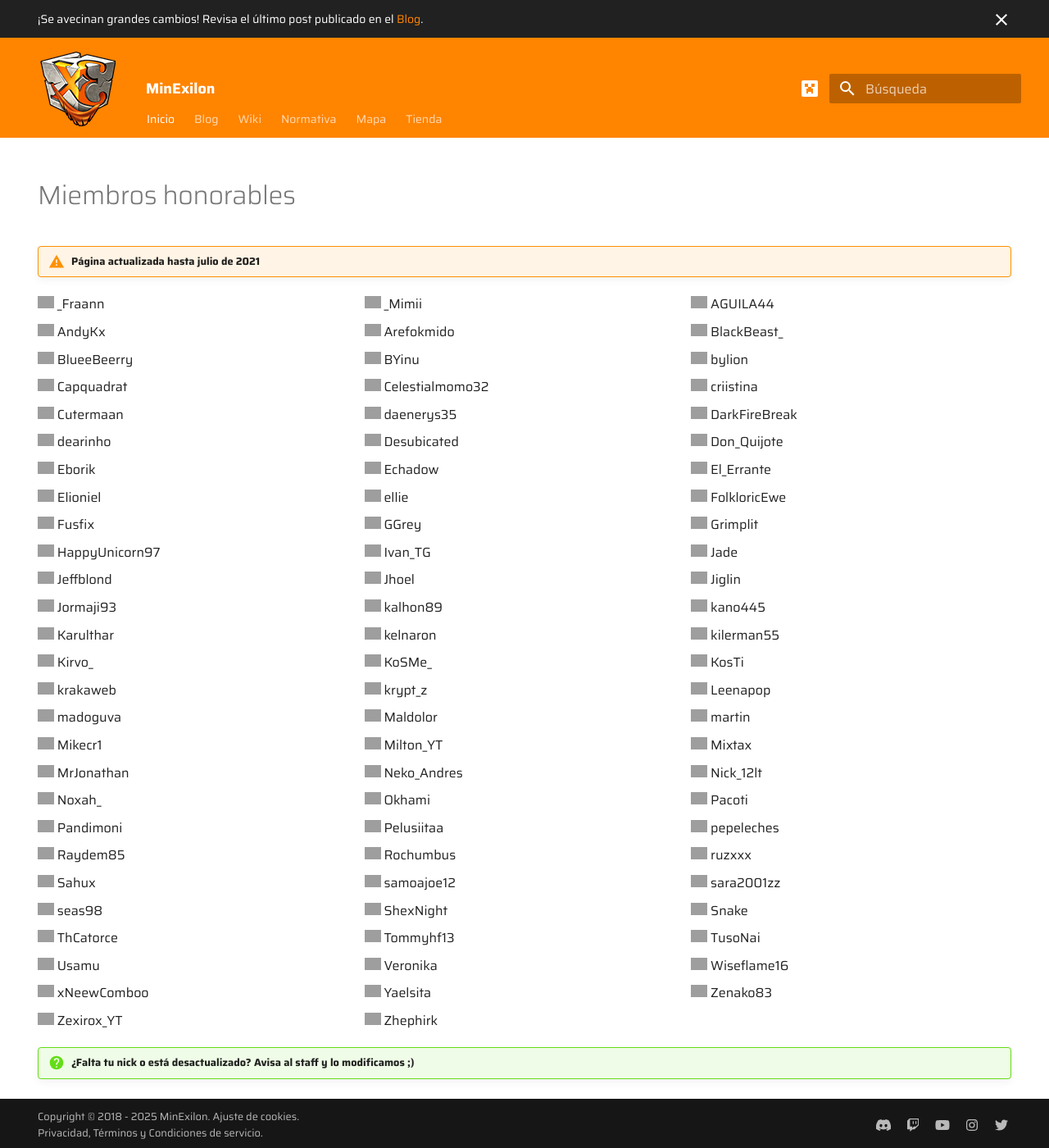
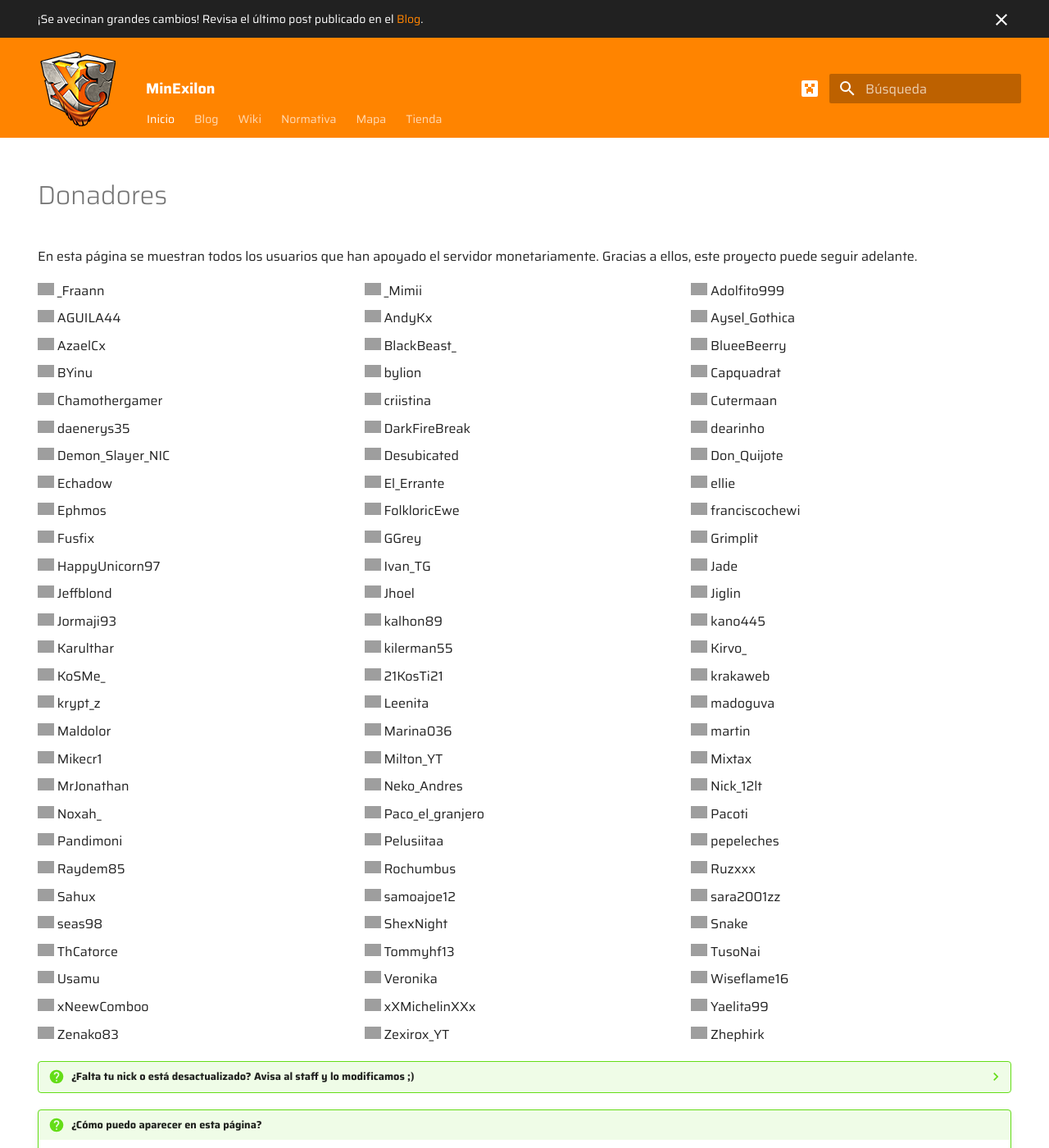
Before and after one commit to MinExilon/Website, an MkDocs documentation site: the page built from docs/donadores.md, in a window 1280 px wide and 1400 px high. Shown: the whole window at 82% size. Built offline with MkDocs 1.6.1 and Material for MkDocs 9.7.7, drawn with Linux system fonts in a browser that asks for light colours; some of the changed text lies outside the part shown; grey boxes are pictures that could not be loaded.

Commit message:
Update community images and nicknames

```diff
--- a/docs/donadores.md
+++ b/docs/donadores.md
@@ -2,11 +2,11 @@
 hide:
   - navigation
   - toc
-title: Miembros honorables
+title: Donadores
 ---
-# Miembros honorables
+# Donadores
 
-!!! warning "Página actualizada hasta julio de 2021"
+En esta página se muestran todos los usuarios que han apoyado el servidor monetariamente. Gracias a ellos, este proyecto puede seguir adelante.
 
 <div class="grid" markdown>
 
@@ -14,15 +14,19 @@ title: Miembros honorables
 
 ![Perfil](https://crafthead.net/avatar/9c8d657dc20a47dea61005874f136c82){ width="20px" } _Mimii
 
+![Perfil](https://crafthead.net/avatar/8667ba71b85a4004af54457a9734eed7){ width="20px" } Adolfito999
+
 ![Perfil](https://crafthead.net/avatar/defc9eb6168f49eabac4062f0a93b4ad){ width="20px" } AGUILA44
 
 ![Perfil](https://crafthead.net/avatar/c6aa817acd6a4fbc93bebcb98afff304){ width="20px" } AndyKx
 
-![Perfil](https://crafthead.net/avatar/86daf6dfcc8d4ed3acd744fd02fc1c0a){ width="20px" } Arefokmido
+![Perfil](https://crafthead.net/avatar/b9b2f7dadbeb461d89630525ccd4c4e2){ width="20px" } Aysel_Gothica
 
-![Perfil](https://crafthead.net/avatar/86daf6dfcc8d4ed3acd744fd02fc1c0a){ width="20px" } BlackBeast_
+![Perfil](https://crafthead.net/avatar/a03178c1321149e28aeb4ae4ee2639d1){ width="20px" } AzaelCx
 
-![Perfil](https://crafthead.net/avatar/86daf6dfcc8d4ed3acd744fd02fc1c0a){ width="20px" } BlueeBeerry
+![Perfil](https://crafthead.net/avatar/8667ba71b85a4004af54457a9734eed7){ width="20px" } BlackBeast_
+
+![Perfil](https://crafthead.net/avatar/8667ba71b85a4004af54457a9734eed7){ width="20px" } BlueeBeerry
 
 ![Perfil](https://crafthead.net/avatar/ea347cda35404d76b640edb1e0fcebbc){ width="20px" } BYinu
 
@@ -30,7 +34,7 @@ title: Miembros honorables
 
 ![Perfil](https://crafthead.net/avatar/bd04a1b331f648b9955179c48bc381bf){ width="20px" } Capquadrat
 
-![Perfil](https://crafthead.net/avatar/a0330f4b430c431a8cd789cb090e53fa){ width="20px" } Celestialmomo32
+![Perfil](https://crafthead.net/avatar/8667ba71b85a4004af54457a9734eed7){ width="20px" } Chamothergamer
 
 ![Perfil](https://crafthead.net/avatar/662e883184614a5480ed2bb140675783){ width="20px" } criistina
 
@@ -42,21 +46,23 @@ title: Miembros honorables
 
 ![Perfil](https://crafthead.net/avatar/08d7ee80050c42388f3055b0cdc6b0aa){ width="20px" } dearinho
 
+![Perfil](https://crafthead.net/avatar/8667ba71b85a4004af54457a9734eed7){ width="20px" } Demon_Slayer_NIC
+
 ![Perfil](https://crafthead.net/avatar/ece6397e8c814e738a7f62df4bd8f6cd){ width="20px" } Desubicated
 
 ![Perfil](https://crafthead.net/avatar/bd6bda11685c4c67bb0f47426e6db5dd){ width="20px" } Don_Quijote
-
-![Perfil](https://crafthead.net/avatar/cce4546802e34629a463acf683ff715e){ width="20px" } Eborik
 
 ![Perfil](https://crafthead.net/avatar/d98121de90e04abfaea7813fa7cab7e1){ width="20px" } Echadow
 
 ![Perfil](https://crafthead.net/avatar/7bcd193a59964f83a1856536c1ec15dc){ width="20px" } El_Errante
 
-![Perfil](https://crafthead.net/avatar/352a201abeac484f8cc5022fcd142322){ width="20px" } Elioniel
-
 ![Perfil](https://crafthead.net/avatar/8de73a553d864c1f88e945d193da8021){ width="20px" } ellie
 
+![Perfil](https://crafthead.net/avatar/a09dbd4ef1744d28b1488f3d73ab3cdc){ width="20px" } Ephmos
+
 ![Perfil](https://crafthead.net/avatar/c54ec6777adc4b3cafd41a5b1b13ad7b){ width="20px" } FolkloricEwe
+
+![Perfil](https://crafthead.net/avatar/a8cee2fd804b42cbaa4f986e827c5143){ width="20px" } franciscochewi
 
 ![Perfil](https://crafthead.net/avatar/0e2ec246c1bf442991304b131b932a79){ width="20px" } Fusfix
 
@@ -80,35 +86,35 @@ title: Miembros honorables
 
 ![Perfil](https://crafthead.net/avatar/be596a92fc4e4ec9a74fe8a42591bf4f){ width="20px" } kalhon89
 
-![Perfil](https://crafthead.net/avatar/86daf6dfcc8d4ed3acd744fd02fc1c0a){ width="20px" } kano445
+![Perfil](https://crafthead.net/avatar/8667ba71b85a4004af54457a9734eed7){ width="20px" } kano445
 
 ![Perfil](https://crafthead.net/avatar/242b2973985e4740a1e7d89de719c9c9){ width="20px" } Karulthar
-
-![Perfil](https://crafthead.net/avatar/84035d6b6eec4ca0ab508efc231d5c6a){ width="20px" } kelnaron
 
 ![Perfil](https://crafthead.net/avatar/6cc7ce3c39174d479ebe49af17630e12){ width="20px" } kilerman55
 
 ![Perfil](https://crafthead.net/avatar/655e3826ebac4d9fa1c1a5364dd4edfe){ width="20px" } Kirvo_
 
-![Perfil](https://crafthead.net/avatar/86daf6dfcc8d4ed3acd744fd02fc1c0a){ width="20px" } KoSMe_
+![Perfil](https://crafthead.net/avatar/8667ba71b85a4004af54457a9734eed7){ width="20px" } KoSMe_
 
-![Perfil](https://crafthead.net/avatar/4007cc745cdf4c7d8a657d7dc93fc675){ width="20px" } KosTi
+![Perfil](https://crafthead.net/avatar/888d261c3c4c41a2b93171fd6501f14b){ width="20px" } 21KosTi21
 
 ![Perfil](https://crafthead.net/avatar/64ffa3239db54fb384733da5241a7b2e){ width="20px" } krakaweb
 
 ![Perfil](https://crafthead.net/avatar/e4bbc67ea36b4329b0946b7e69b2798b){ width="20px" } krypt_z
 
-![Perfil](https://crafthead.net/avatar/064ef53a1fbf4293ab42e5a074bc7eb2){ width="20px" } Leenapop
+![Perfil](https://crafthead.net/avatar/916af7eb21d44d34bcbe150cf04c89dc){ width="20px" } Leenita
 
 ![Perfil](https://crafthead.net/avatar/7ccb35f052904505ba921458c94aa9ac){ width="20px" } madoguva
 
-![Perfil](https://crafthead.net/avatar/86daf6dfcc8d4ed3acd744fd02fc1c0a){ width="20px" } Maldolor
+![Perfil](https://crafthead.net/avatar/8667ba71b85a4004af54457a9734eed7){ width="20px" } Maldolor
+
+![Perfil](https://crafthead.net/avatar/8667ba71b85a4004af54457a9734eed7){ width="20px" } Marina036
 
 ![Perfil](https://crafthead.net/avatar/716bdfa89eca4b6389eb8e27a3bd290f){ width="20px" } martin
 
 ![Perfil](https://crafthead.net/avatar/63b4764d7a4547608fbece63d86e087a){ width="20px" } Mikecr1
 
-![Perfil](https://crafthead.net/avatar/86daf6dfcc8d4ed3acd744fd02fc1c0a){ width="20px" } Milton_YT
+![Perfil](https://crafthead.net/avatar/8667ba71b85a4004af54457a9734eed7){ width="20px" } Milton_YT
 
 ![Perfil](https://crafthead.net/avatar/1d47b390c87240ff843d2018f43895c8){ width="20px" } Mixtax
 
@@ -120,7 +126,7 @@ title: Miembros honorables
 
 ![Perfil](https://crafthead.net/avatar/067b3bf654154308b0b63ce0566bb827){ width="20px" } Noxah_
 
-![Perfil](https://crafthead.net/avatar/1f13e0c3796a4a609190cedd4d9bb190){ width="20px" } Okhami
+![Perfil](https://crafthead.net/avatar/36cdc3be72f844d58ee11261de792e08){ width="20px" } Paco_el_granjero
 
 ![Perfil](https://crafthead.net/avatar/c5b23159ef6f4461884b9c4eeeea66e4){ width="20px" } Pacoti
 
@@ -134,21 +140,21 @@ title: Miembros honorables
 
 ![Perfil](https://crafthead.net/avatar/78b3187395c4403dbf7948ead892d8b0){ width="20px" } Rochumbus
 
-![Perfil](https://crafthead.net/avatar/86daf6dfcc8d4ed3acd744fd02fc1c0a){ width="20px" } ruzxxx
+![Perfil](https://crafthead.net/avatar/8667ba71b85a4004af54457a9734eed7){ width="20px" } Ruzxxx
 
 ![Perfil](https://crafthead.net/avatar/0afc1e39e7b04bd3a9979ec1b780d78a){ width="20px" } Sahux
 
-![Perfil](https://crafthead.net/avatar/86daf6dfcc8d4ed3acd744fd02fc1c0a){ width="20px" } samoajoe12
+![Perfil](https://crafthead.net/avatar/8667ba71b85a4004af54457a9734eed7){ width="20px" } samoajoe12
 
-![Perfil](https://crafthead.net/avatar/86daf6dfcc8d4ed3acd744fd02fc1c0a){ width="20px" } sara2001zz
+![Perfil](https://crafthead.net/avatar/8667ba71b85a4004af54457a9734eed7){ width="20px" } sara2001zz
 
-![Perfil](https://crafthead.net/avatar/86daf6dfcc8d4ed3acd744fd02fc1c0a){ width="20px" } seas98
+![Perfil](https://crafthead.net/avatar/8667ba71b85a4004af54457a9734eed7){ width="20px" } seas98
 
 ![Perfil](https://crafthead.net/avatar/62a28b9cf49144dfb2bd9391f6e15b9b){ width="20px" } ShexNight
 
 ![Perfil](https://crafthead.net/avatar/6cd1f131201946cc84979ee86f6bd54d){ width="20px" } Snake
 
-![Perfil](https://crafthead.net/avatar/86daf6dfcc8d4ed3acd744fd02fc1c0a){ width="20px" } ThCatorce
+![Perfil](https://crafthead.net/avatar/8667ba71b85a4004af54457a9734eed7){ width="20px" } ThCatorce
 
 ![Perfil](https://crafthead.net/avatar/545492d3255445e28d622fe336b035e7){ width="20px" } Tommyhf13
 
@@ -162,7 +168,9 @@ title: Miembros honorables
 
 ![Perfil](https://crafthead.net/avatar/dd77165644cd421a8a176256782a04b7){ width="20px" } xNeewComboo
 
-![Perfil](https://crafthead.net/avatar/e20cf208803d4272a5ecba93e000dcf9){ width="20px" } Yaelsita
+![Perfil](https://crafthead.net/avatar/8667ba71b85a4004af54457a9734eed7){ width="20px" } xXMichelinXXx
+
+![Perfil](https://crafthead.net/avatar/73569c68ce3f49cb8e3cca7594527f24){ width="20px" } Yaelita99
 
 ![Perfil](https://crafthead.net/avatar/a6fcc14a339e43afb9e9f8ce891c455b){ width="20px" } Zenako83
 
@@ -172,4 +180,13 @@ title: Miembros honorables
 
 </div>
 
-!!! question "¿Falta tu nick o está desactualizado? Avisa al staff y lo modificamos ;)"
+??? question "¿Falta tu nick o está desactualizado? Avisa al staff y lo modificamos ;)"
+    La imagen va enlazada al UUID del usuario, por lo que se actualiza automáticamente.
+    No sucede lo mismo con el nickname, por lo que si te lo cambias y quieres verlo cambiado en esta página, nos debes avisar por Discord o servidor.
+
+    En caso de sanciones administrativas o casos excepcionales, nos reservamos el derecho a retirar al usuario de esta página.
+
+!!! question "¿Cómo puedo aparecer en esta página?"
+    Si compras cualquier producto en la Tienda Web, aparecerás en esta página.
+
+    [:fontawesome-solid-cart-shopping: &nbsp; Tienda Web](https://store.minexilon.com/){ .md-button .md-button--secondary }
--- a/mkdocs.yml
+++ b/mkdocs.yml
@@ -73,7 +73,7 @@ nav:
   - Inicio:
     - index.md
     - Conoce el equipo: staff.md
-    - Miembros honorables: donadores.md
+    - Donadores: donadores.md
     - Privacidad, Términos y Condiciones de servicio: terminos-condiciones.md
   - Blog:
     - blog/index.md
```
Also changed, not shown: docs/index.md (+26 -0 lines), docs/staff.md (+6 -6 lines), docs/wiki/basico/rangos.md (+1 -1 lines).
